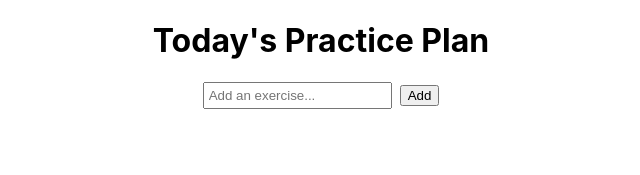
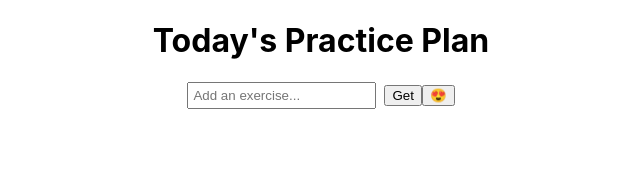
Before and after one commit to BeatrizRecari1/final-project-frontend, a React (Create React App) app: page / in a window 1280 px wide. Shown: the top 175 px of the page, without its empty margins (319-959 px from the left). Built offline with nearby package versions, Linux system fonts and the light colour scheme.

Commit message:
made the database talk to the front end by getting the data

```diff
--- a/src/App.js
+++ b/src/App.js
@@ -5,6 +5,15 @@ function App() {
   // State hook - useState
   const [newExercise, setNewExercise] = useState("");
   const [exercises, setExercises] = useState([]);
+
+  const getExercises = () => {
+    fetch(`http://127.0.0.1:5002/exercises`)
+      .then((res) => res.json())
+      .then((data) => {
+        setExercises(data);
+      })
+      .catch(alert);
+  };
 
   // Helper functions
 
@@ -17,8 +26,6 @@ function App() {
       id: Math.floor(Math.random() * 1000),
       value: newExercise,
     };
-
-    setExercises((oldList) => [...oldList, exercise]);
 
     // Reset newExercise back to original state
     setNewExercise("");
@@ -41,14 +48,15 @@ function App() {
         value={newExercise}
         onChange={(e) => setNewExercise(e.target.value)}
       />
-      <button onClick={() => addExercise()}>Add</button>
+      <button onClick={() => getExercises()}>Get</button>
+      <button onClick={() => addExercise()}>😍</button>
       {/* List of exercises (unordered list with list of exercises */}
       <ul>
         {exercises.map((exercise) => {
           return (
             <div>
               <li key={exercise.id}>
-                {exercise.value}
+                {exercise.dow} {exercise.exercise} {exercise.reps}
                 <button onClick={() => deleteExercise(exercise.id)}>🙅</button>
               </li>
             </div>
```
